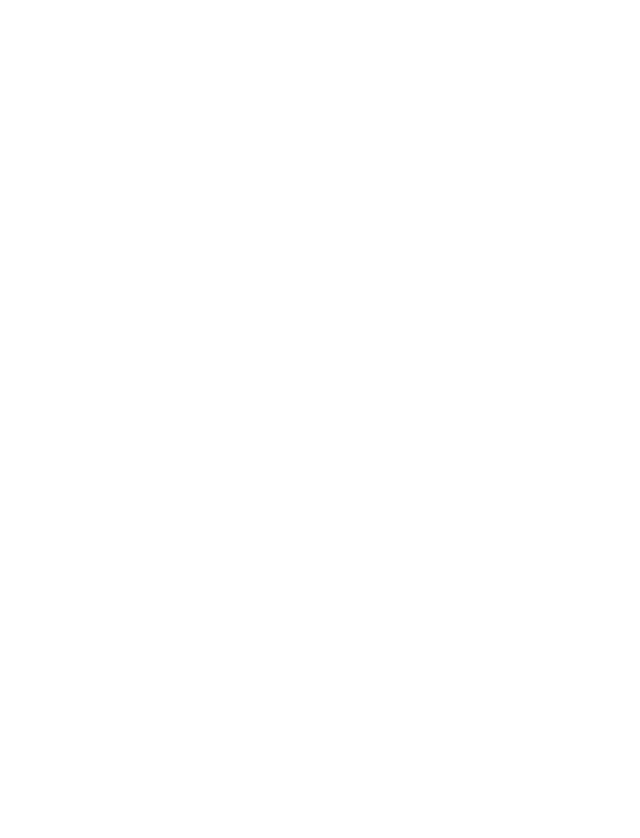
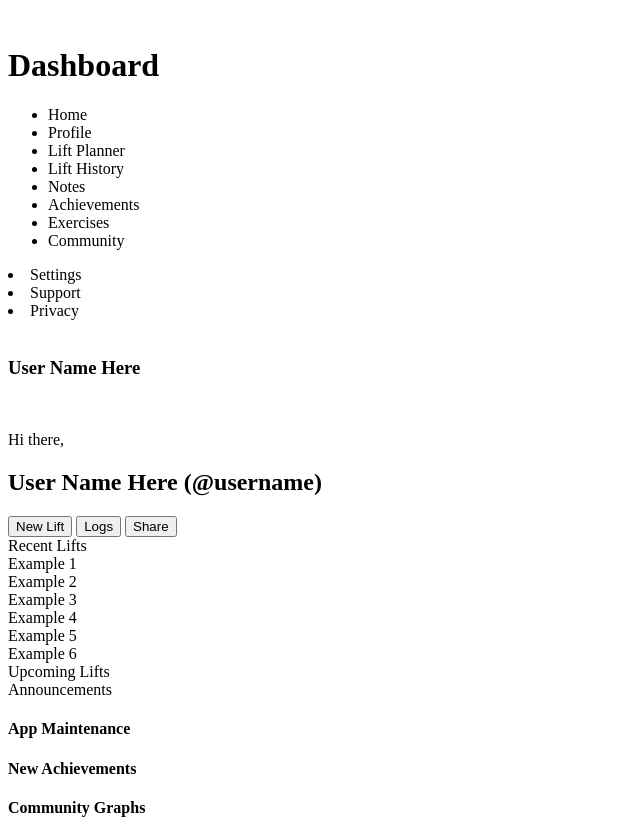
Before and after one commit to king7hills/admin_dashboard, a plain HTML site: page index.html in a window 1280 px wide. Shown: the whole page, without its empty margins (0-640 px from the left). Before the commit the page ends 800 px from the top, so only its background shows below. Drawn offline with Linux system fonts and the light colour scheme.

Commit message:
html skeleton finished

```diff
--- a/index.html
+++ b/index.html
@@ -7,6 +7,69 @@
     <link rel="stylesheet" href="styles.css">
 </head>
 <body>
+    <div class="sidebar">
+        <div class="title">
+            <img src="" alt="">
+            <h1>Dashboard</h1>
+        </div>
 
+        <div class="nav">
+            <ul>
+                <li>Home</li>
+                <li>Profile</li>
+                <li>Lift Planner</li>
+                <li>Lift History</li>
+                <li>Notes</li>
+                <li>Achievements</li>
+                <li>Exercises</li>
+                <li>Community</li>
+            </ul>
+        </div>
+
+        <div class="control_panel">
+            <li>Settings</li>
+            <li>Support</li>
+            <li>Privacy</li>
+        </div>
+    </div>
+
+    <div class="header">
+        <search></search>
+        <img class="notification_icon" src="" alt="">
+        <img class="profile_small" src="" alt="">
+        <h3>User Name Here</h3>
+        <img class="profile_medium" src="" alt="">
+        <p>Hi there,</p>
+        <h2>User Name Here (@username)</h2>
+        <button class="new_workout">New Lift</button> <button class="logs">Logs</button> <button class="share">Share</button>
+    </div>
+
+    <div class="main">
+        <div class="recent">Recent Lifts
+            <div class="card">Example 1</div>
+            <div class="card">Example 2</div>
+            <div class="card">Example 3</div>
+            <div class="card">Example 4</div>
+            <div class="card">Example 5</div>
+            <div class="card">Example 6</div>
+        </div>
+        <div class="upcoming">Upcoming Lifts
+
+        </div>
+        <div class="announcements">Announcements
+            <div class="announcement_card">
+                <h4>App Maintenance</h4>
+                <p></p>
+            </div>
+            <div class="announcement_card">
+                <h4>New Achievements</h4>
+                <p></p>
+            </div>
+            <div class="announcement_card">
+                <h4>Community Graphs</h4>
+                <p></p>
+            </div>
+        </div>
+    </div>
 </body>
 </html>
```
Also changed, not shown: dashboard-project.png (added).
